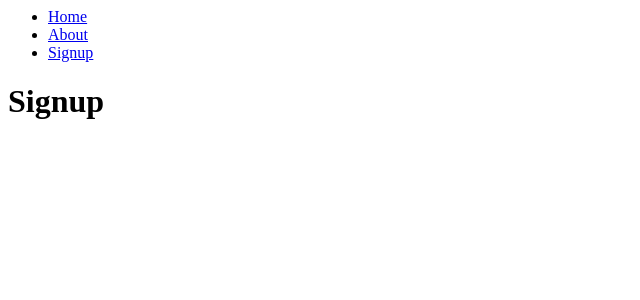
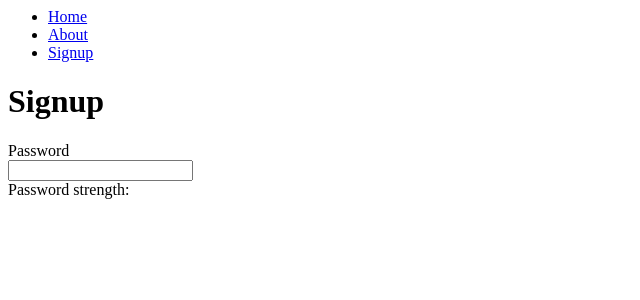
Before and after one commit to iamdey/RD-code_splitting_webpack_react, a React app in the folder w1/: page /signup in a window 1280 px wide. Shown: the top 300 px of the page, without its empty margins (0-640 px from the left). Built offline with nearby package versions, Linux system fonts and the light colour scheme.

Commit message:
implement zxcvbn

```diff
--- a/w1/package.json
+++ b/w1/package.json
@@ -8,7 +8,8 @@
   "dependencies": {
     "react": "^15.5.4",
     "react-dom": "^15.5.4",
-    "react-router-dom": "^4.1.1"
+    "react-router-dom": "^4.1.1",
+    "zxcvbn": "^4.4.2"
   },
   "devDependencies": {
     "babel-core": "^6.24.1",
--- a/w1/src/app/Signup.jsx
+++ b/w1/src/app/Signup.jsx
@@ -1,13 +1,47 @@
-import React from 'react';
+import React, { Component } from 'react';
 import PropTypes from 'prop-types';
+import zxcvbn from 'zxcvbn';
 
-const Signup = ({}) => {
-  return (<h1>Signup</h1>);
-};
+class Signup extends Component {
+  static propTypes = {
+  };
+  static defaultProps = {
+  };
+  constructor(props) {
+    super(props);
+    this.handleChange = this.handleChange.bind(this);
+    this.state = {
+      password: '',
+      passwordStrength: '',
+    };
+  }
 
-Signup.propTypes = {
-};
-Signup.defaultProps = {
-};
+  handleChange(ev) {
+    const password = ev.target.value;
+    const passwordStrength = zxcvbn(password).score;
+    this.setState({
+      password,
+      passwordStrength,
+    });
+  }
+
+  render() {
+    return (
+      <div>
+        <h1>Signup</h1>
+        <form method="post">
+          <label>
+            <div>Password</div>
+            <div>
+              <input type="text" onChange={this.handleChange} value={this.state.password} />
+            </div>
+            <div>Password strength: {this.state.passwordStrength}</div>
+          </label>
+        </form>
+      </div>
+
+    );
+  }
+}
 
 export default Signup;
```
Also changed, not shown: 1 other file (tests, documents, lock files or other folders).
